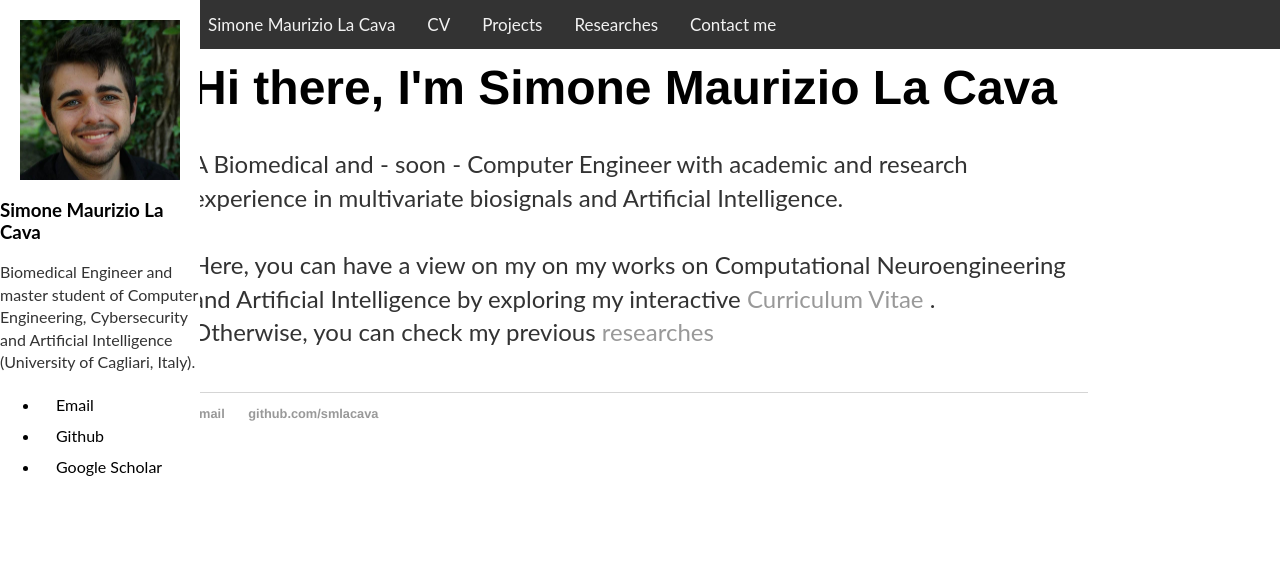
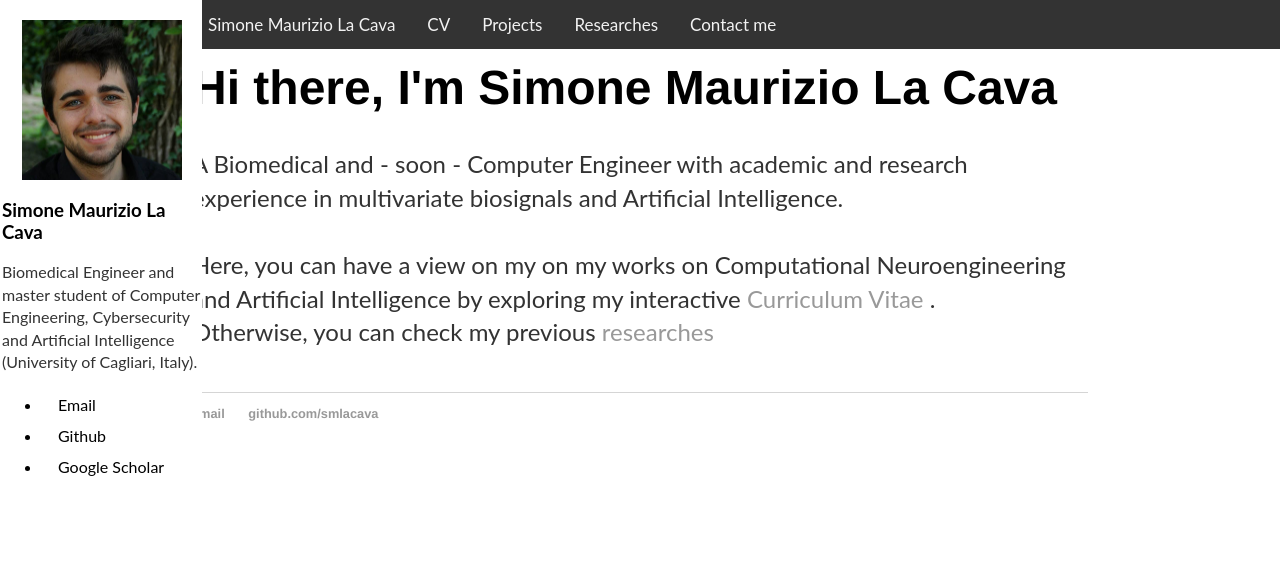
Before and after one commit to smlacava/smlacava.github.io, a Jekyll site: the page built from index.html, in a window 1280 px wide. Shown: the top 565 px of the page. Built offline with Jekyll 4.4.1, drawn with Linux system fonts in a browser that asks for light colours.

Commit message:
Update default.html

```diff
--- a/_layouts/default.html
+++ b/_layouts/default.html
@@ -36,11 +36,12 @@
   			background-color: #ffffff;
   			overflow-x: hidden;
   			padding-top: 20px;
+			padding-left: 2px
 		}
 
 
 		.sidenav a {
-  			padding: 6px 8px 6px 16px;
+  			padding: 6px 6px 6px 16px;
   			text-decoration: none;
   			font-size: 16px;
   			color: #000000;
```
